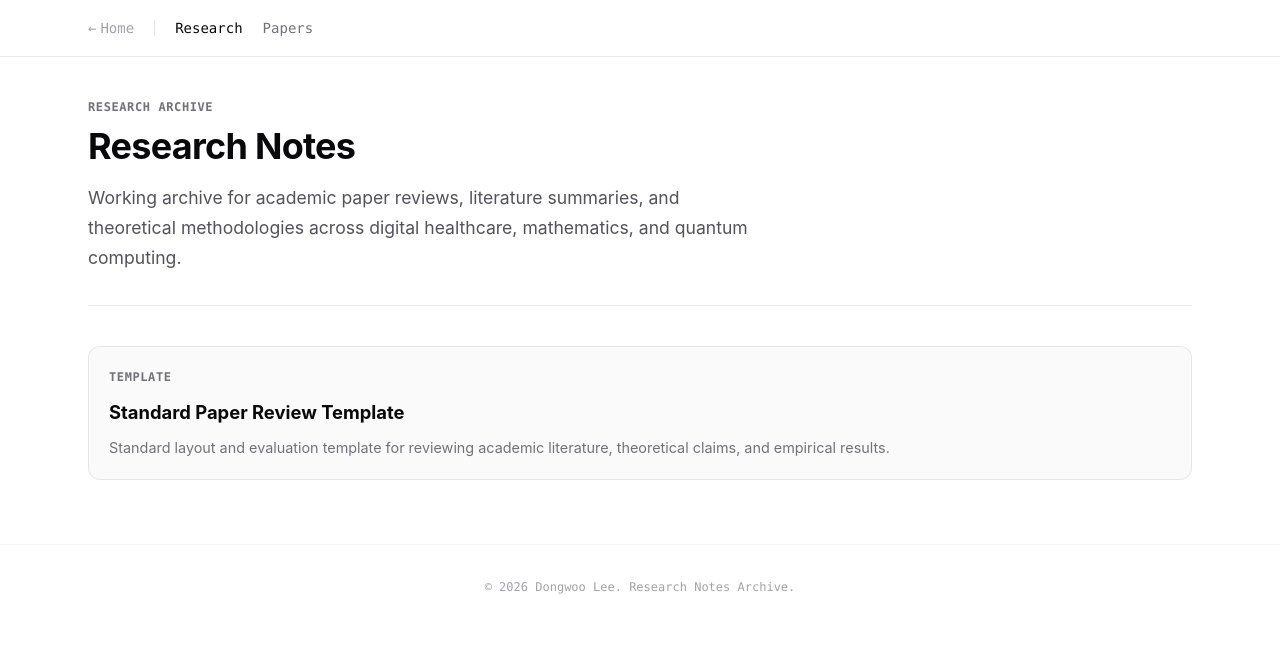
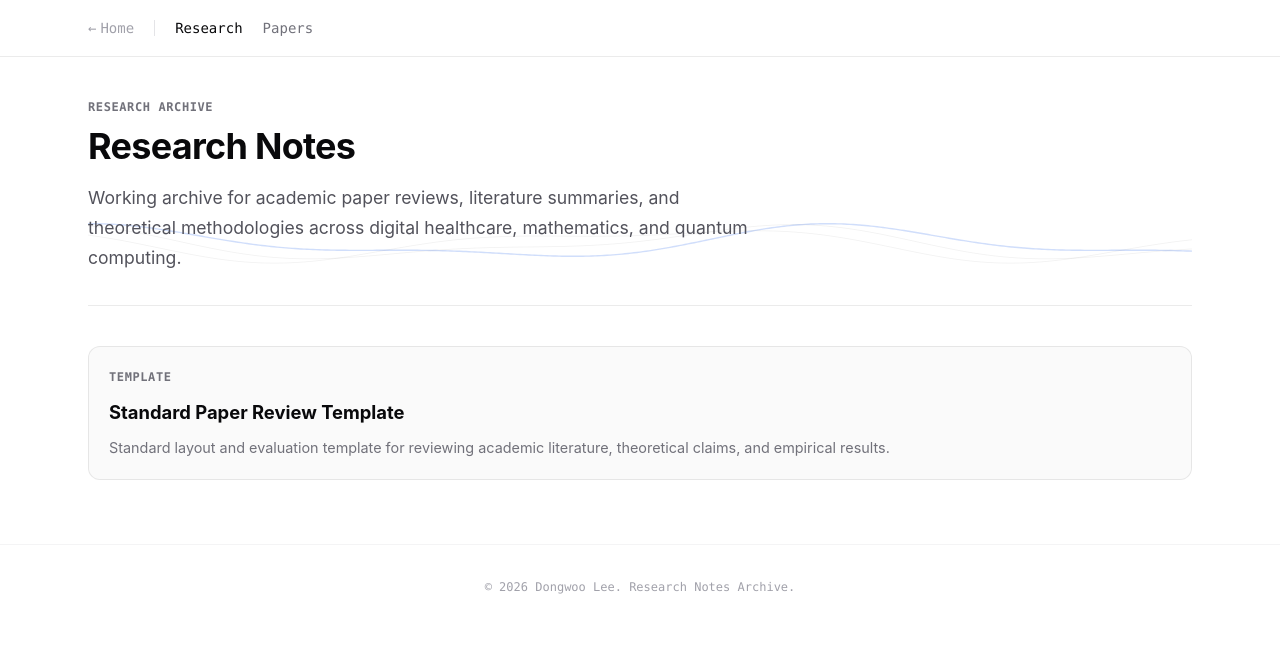
Before and after one commit to dev-heps/research-notes, a website: page docs/index.html in a window 1280 px wide. Drawn offline with nearby package versions, Linux system fonts and the light colour scheme; files that its build step writes are made by us from their sources.

Commit message:
Feat: add ambient waveform canvas to research archive header

```diff
--- a/docs/index.html
+++ b/docs/index.html
@@ -27,10 +27,13 @@
     </header>
 
     <main class="shell">
-      <section class="hero">
-        <p class="eyebrow">Research Archive</p>
-        <h1>Research Notes</h1>
-        <p class="lede">Working archive for academic paper reviews, literature summaries, and theoretical methodologies across digital healthcare, mathematics, and quantum computing.</p>
+      <section class="hero" style="position: relative; overflow: hidden;">
+        <canvas id="ambient-canvas" style="position: absolute; inset: 0; pointer-events: none; opacity: 0.85; z-index: 0;"></canvas>
+        <div style="position: relative; z-index: 1;">
+          <p class="eyebrow">Research Archive</p>
+          <h1>Research Notes</h1>
+          <p class="lede">Working archive for academic paper reviews, literature summaries, and theoretical methodologies across digital healthcare, mathematics, and quantum computing.</p>
+        </div>
       </section>
       <section class="list" aria-label="Paper reviews">
 
@@ -42,5 +45,51 @@
       </section>
     </main>
     <footer>&copy; 2026 Dongwoo Lee. Research Notes Archive.</footer>
+
+    <script>
+      (function() {
+        var canvas = document.getElementById('ambient-canvas');
+        if (!canvas) return;
+        var ctx = canvas.getContext('2d');
+        var dpr = window.devicePixelRatio || 1;
+        var W, H, frame = 0;
+
+        function resize() {
+          var rect = canvas.parentElement.getBoundingClientRect();
+          W = rect.width;
+          H = rect.height;
+          canvas.width = W * dpr;
+          canvas.height = H * dpr;
+          canvas.style.width = W + 'px';
+          canvas.style.height = H + 'px';
+          ctx.scale(dpr, dpr);
+        }
+        resize();
+        window.addEventListener('resize', resize);
+
+        function draw() {
+          frame++;
+          ctx.clearRect(0, 0, W, H);
+          var baseline = H * 0.7;
+
+          for (var l = 0; l < 3; l++) {
+            ctx.beginPath();
+            ctx.strokeStyle = l === 0 ? 'rgba(37, 99, 235, 0.25)' : 'rgba(9, 9, 11, 0.08)';
+            ctx.lineWidth = l === 0 ? 1.4 : 0.8;
+            for (var px = 0; px <= W; px += 3) {
+              var xNorm = px / W;
+              var y = baseline + Math.sin(xNorm * Math.PI * 3 + frame * 0.015 + l * 0.8) * 14
+                             + Math.cos(xNorm * Math.PI * 6 - frame * 0.01) * 6;
+              if (px === 0) ctx.moveTo(px, y);
+              else ctx.lineTo(px, y);
+            }
+            ctx.stroke();
+          }
+          requestAnimationFrame(draw);
+        }
+        draw();
+      })();
+    </script>
+
   </body>
 </html>
```
Also changed, not shown: docs/papers/template.html (+7 -6 lines), scripts/build.js (+70 -33 lines).
